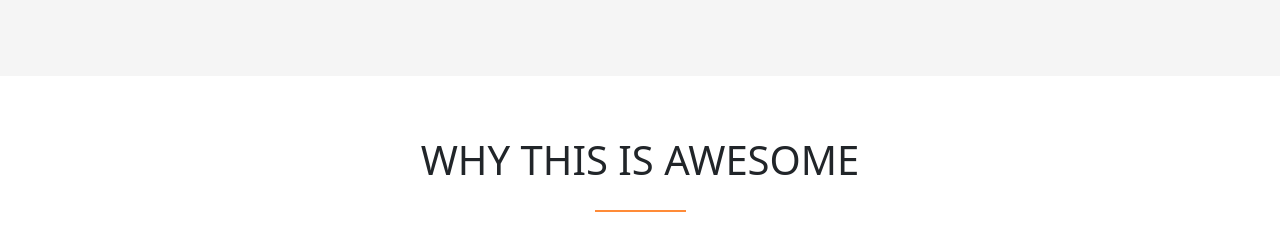
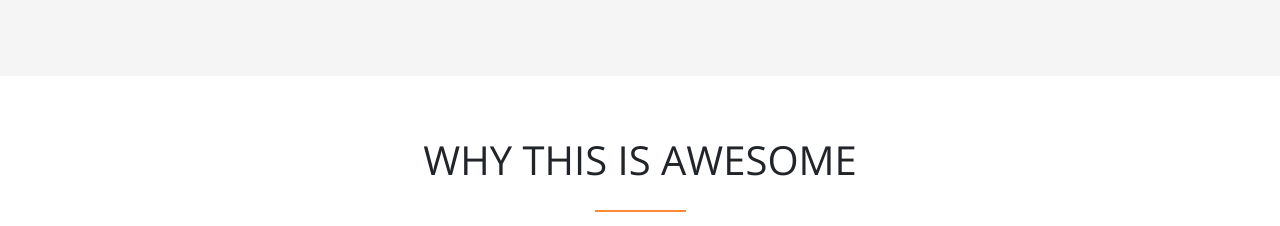
Before and after one commit to MDRasel01/assignment_6, a plain HTML site: page index.html in a window 1280 px wide. Shown: the part 2260-2486 px from the top of the page. Drawn offline with nearby package versions, Linux system fonts and the light colour scheme.

Commit message:
Update assignment_5.css

```diff
--- a/css/assignment_5.css
+++ b/css/assignment_5.css
@@ -315,7 +315,7 @@ margin-right: 66px;
 }
 
 .sec7_up h1{
-    font-family: font-family: 'Open Sans', sans-serif;
+    font-family: 'Open Sans', sans-serif;
     font-weight: 350;
 }
 .sec7_extra_line{
```
